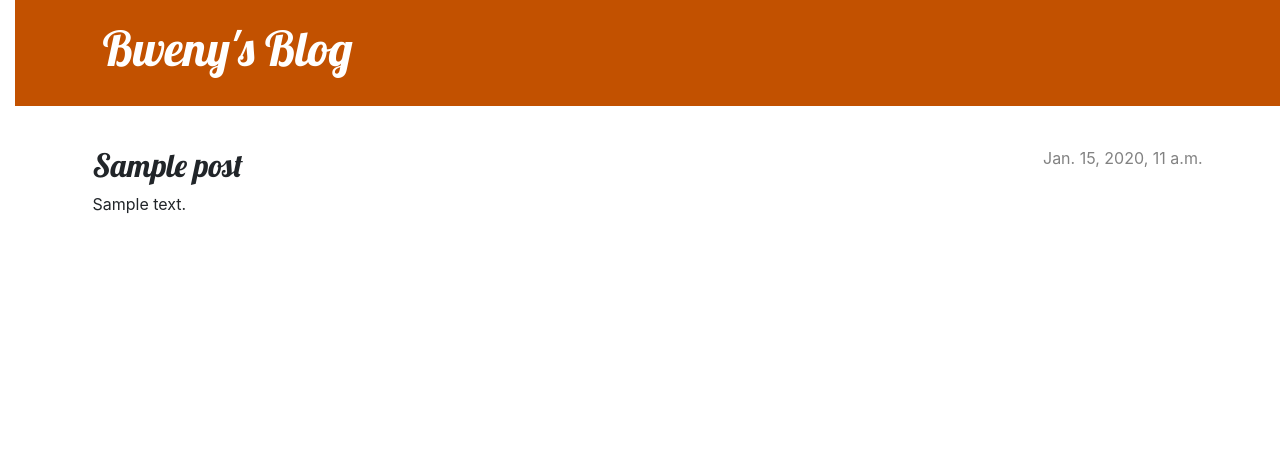
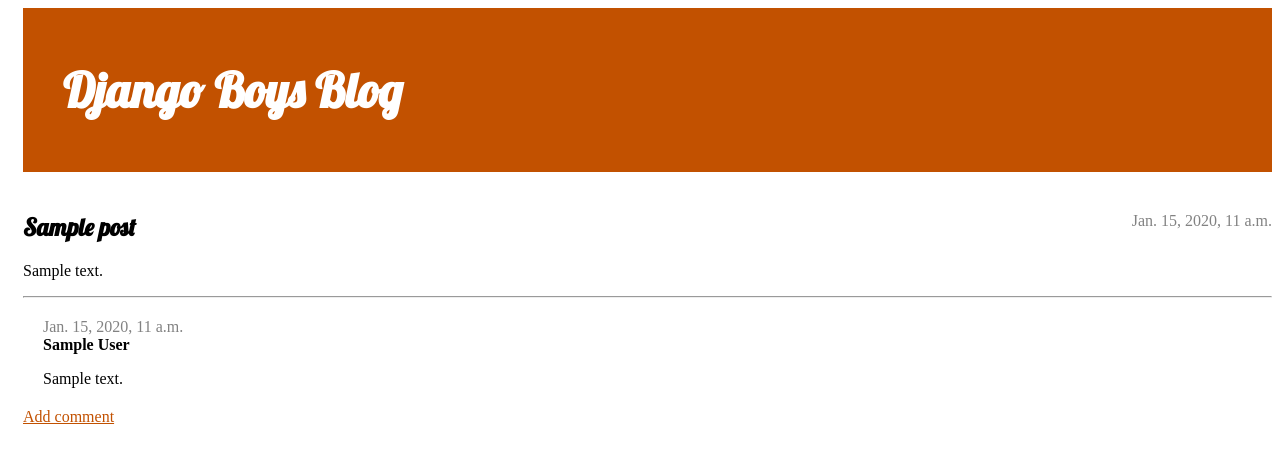
Before and after one commit to BenjaminAJ/my-first-blog, a Django app: page /post/1/ in a window 1280 px wide. Shown: the top 463 px of the page. Run offline with Django 3.2, Linux system fonts and the light colour scheme; tables that the repository leaves empty hold one stand-in row (values such as "Sample post"); some libraries are stand-ins or nearby versions.

Commit message:
Added Comment Section and Security Features

```diff
--- a/mysite/blog/admin.py
+++ b/mysite/blog/admin.py
@@ -1,6 +1,6 @@
 from django.contrib import admin
-from .models import Post
+from .models import Post, Comment
 
 admin.site.register(Post)
-
+admin.site.register(Comment)
 # Register your models here.
--- a/mysite/blog/models.py
+++ b/mysite/blog/models.py
@@ -17,3 +17,20 @@ class Post(models.Model):
 
     def __str__(self):
         return self.title
+
+    def approved_comments(self):
+        return self.comments.filter(approved_comment=True)
+
+class Comment(models.Model):
+    post = models.ForeignKey('blog.Post', on_delete=models.CASCADE, related_name='comments')
+    author = models.CharField(max_length=200)
+    text = models.TextField()
+    created_date = models.DateTimeField(default=timezone.now)
+    approved_comment = models.BooleanField(default=False)
+
+    def approve(self):
+        self.approved_comment = True
+        self.save
+
+    def __str__(self):
+        return self.text
--- a/mysite/blog/static/css/blog.css
+++ b/mysite/blog/static/css/blog.css
@@ -75,3 +75,7 @@ h4 {
     color: #FFFFFF;
     background-color: #C25100;
 }
+
+.comment {
+    margin: 20px 0px 20px 20px;
+}
--- a/mysite/blog/templates/blog/base.html
+++ b/mysite/blog/templates/blog/base.html
@@ -2,29 +2,33 @@
 <!DOCTYPE html>
 <html>
     <head>
-        <title>Bweny's blog</title>
-        <link rel="stylesheet" href="https://cdn.jsdelivr.net/npm/bootstrap@4.5.3/dist/css/bootstrap.min.css" integrity="sha384-TX8t27EcRE3e/ihU7zmQxVncDAy5uIKz4rEkgIXeMed4M0jlfIDPvg6uqKI2xXr2" crossorigin="anonymous">
+        <title>Django Boys blog</title>
+        <!-- <link rel="stylesheet" href="https://cdn.jsdelivr.net/npm/bootstrap@4.5.3/dist/css/bootstrap.min.css" integrity="sha384-TX8t27EcRE3e/ihU7zmQxVncDAy5uIKz4rEkgIXeMed4M0jlfIDPvg6uqKI2xXr2" crossorigin="anonymous"> -->
         <link href="//fonts.googleapis.com/css?family=Lobster&subset=latin,latin-ext" rel="stylesheet" type="text/css">
         <link rel="stylesheet" href="{% static 'css/blog.css' %}">
+        <script src="https://code.iconify.design/2/2.0.3/iconify.min.js"></script>
     </head>
     <body>
-        <header class="page-header">
-            <div class="container">
+        <div class="page-header">
             {% if user.is_authenticated %}
-                    <a href="{% url 'post_new' %}" class="top-menu">
-                        {% include './icons/file-earmark-plus.svg' %}
+                <a href="{% url 'post_new' %}" class="top-menu"><span class="iconify" data-icon="bi:file-earmark-plus" data-rotate="180deg"></span>
+                </a>
+                <a href="{% url 'post_draft_list' %}" class="top-menu"><span class="iconify" data-icon="bi:pencil-square" data-rotate="180deg" data-flip="horizontal,vertical"></span>
+                </a>
+                <p class="top-menu">Hello {{ user.username }} <small>(<a href="{% url 'logout' %}">Log out</a>)</small></p>
+            {% else %}
+                <a href="{% url 'login' %}" class="top-menu"><span class="iconify" data-icon="bi:lock" data-rotate="180deg" data-flip="horizontal,vertical"></span>
                 </a>
             {% endif %}
-                <h1><a href="/">Bweny's Blog</a></h1>
+            <h1><a href="/">Django Boys Blog</a></h1>
         </div>
-        </header>
-        <main class="container">
+        <div class="content container">
             <div class="row">
-                <div class="col">
+                <div class="col-md-8">
                 {% block content %}
                 {% endblock %}
                 </div>
             </div>
-        </main>
+        </div>
     </body>
 </html>
--- a/mysite/blog/templates/blog/post_detail.html
+++ b/mysite/blog/templates/blog/post_detail.html
@@ -5,16 +5,39 @@
         <aside class="actions">
             {% if user.is_authenticated %}
                 <a class="btn btn-default" href="{% url 'post_edit' pk=post.pk %}">
-                    {% include './icons/pencil-fill.svg' %}
+                    <span class="iconify" data-icon="bi:pencil-square" data-rotate="180deg" data-flip="horizontal,vertical"></span>
                 </a>
+                <a class="btn btn-default" href="{% url 'post_remove' pk=post.pk %}">
+                    <span class="iconify" data-icon="bi:file-earmark-minus" data-rotate="180deg"></span></a>
             {% endif %}
         </aside>
         {% if post.published_date %}
             <time class="date">
                 {{ post.published_date }}
             </time>
+        {% else %}
+            <a class="btn btn-default" href="{% url 'post_publish' pk=post.pk %}">Publish</a>
         {% endif %}
         <h2>{{ post.title }}</h2>
         <p>{{ post.text|linebreaksbr }}</p>
+        <hr>
+        {% for comment in post.comments.all %}
+        {% if user.is_authenticated or comment.approved_comment %}
+        <div class="comment">
+            <div class="date">
+                {{ comment.created_date }}
+                {% if not comment.approved_comment %}
+                    <a class="btn btn-default" href="{% url 'comment_remove' pk=comment.pk %}"><span class="glyphicon glyphicon-remove"></span></a>
+                    <a class="btn btn-default" href="{% url 'comment_approve' pk=comment.pk %}"><span class="glyphicon glyphicon-ok"></span></a>
+                {% endif %}
+            </div>
+            <strong>{{ comment.author }}</strong>
+            <p>{{ comment.text|linebreaks }}</p>
+        </div>
+        {% endif %}
+    {% empty %}
+        <p>No comments here yet :(</p>
+    {% endfor %}
+    <a class="btn btn-default" href="{% url 'add_comment_to_post' pk=post.pk %}">Add comment</a>
     </article>
 {% endblock %}
--- a/mysite/blog/urls.py
+++ b/mysite/blog/urls.py
@@ -7,4 +7,10 @@ urlpatterns = [
     path('post/<int:pk>/', views.post_detail, name='post_detail'),
     path('post/new/', views.post_new, name='post_new'),
     path('post/<int:pk>/edit/', views.post_edit, name='post_edit'),
+    path('drafts/', views.post_draft_list, name='post_draft_list'),
+    path('post/<pk>/publish/', views.post_publish, name='post_publish'),
+    path('post/<pk>/remove/', views.post_remove, name='post_remove'),
+    path('post/<int:pk>/comment/', views.add_comment_to_post, name='add_comment_to_post'),
+    path('comment/<int:pk>/approve/', views.comment_approve, name='comment_approve'),
+    path('comment/<int:pk>/remove/', views.comment_remove, name='comment_remove'),
 ]
--- a/mysite/blog/views.py
+++ b/mysite/blog/views.py
@@ -1,8 +1,9 @@
 from django.shortcuts import get_object_or_404, render
 from django.utils import timezone
-from .models import Post
-from .forms import PostForm
+from .models import Post, Comment
+from .forms import PostForm, CommentForm
 from django.shortcuts import redirect
+from django.contrib.auth.decorators import login_required
 # Create your views here.
 
 def post_list(request):
@@ -13,19 +14,20 @@ def post_detail(request, pk):
     post = get_object_or_404(Post, pk=pk)
     return render(request, 'blog/post_detail.html', {'post': post})
 
+@login_required
 def post_new(request):
     if request.method == "POST":
         form = PostForm(request.POST)
         if form.is_valid():
             post = form.save(commit=False)
             post.author = request.user
-            post.published_date = timezone.now()
             post.save()
             return redirect('post_detail', pk=post.pk)
     else:
         form = PostForm()
     return render(request, 'blog/post_edit.html', {'form': form})
 
+@login_required
 def post_edit(request, pk):
     post = get_object_or_404(Post, pk=pk)
     if request.method == "POST":
@@ -33,9 +35,50 @@ def post_edit(request, pk):
         if form.is_valid():
             post = form.save(commit=False)
             post.author = request.user
-            post.published_date = timezone.now()
             post.save()
             return redirect('post_detail', pk=post.pk)
     else:
         form = PostForm(instance=post)
     return render(request, 'blog/post_edit.html', {'form': form})
+
+@login_required
+def post_draft_list(request):
+    posts = Post.objects.filter(published_date__isnull=True).order_by('created_date')
+    return render(request, 'blog/post_draft_list.html', {'posts': posts})
+
+@login_required
+def post_publish(request, pk):
+    post = get_object_or_404(Post, pk=pk)
+    post.publish()
+    return redirect('post_detail', pk=pk)
+
+@login_required
+def post_remove(request, pk):
+    post = get_object_or_404(Post, pk=pk)
+    post.delete()
+    return redirect('post_list')
+
+def add_comment_to_post(request, pk):
+    post = get_object_or_404(Post, pk=pk)
+    if request.method == "POST":
+        form = CommentForm(request.POST)
+        if form.is_valid():
+            comment = form.save(commit=False)
+            comment.post = post
+            comment.save()
+            return redirect('post_detail', pk=post.pk)
+    else:
+        form = CommentForm()
+    return render(request, 'blog/add_comment_to_post.html', {'form': form})
+
+@login_required
+def comment_approve(request, pk):
+    comment = get_object_or_404(Comment, pk=pk)
+    comment.approve()
+    return redirect('post_detail', pk=comment.post.pk)
+
+@login_required
+def comment_remove(requet, pk):
+    comment = get_object_or_404(Comment, pk=pk)
+    comment.delete()
+    return redirect('post_detail', pk=comment.post.pk)
--- a/mysite/mysite/settings.py
+++ b/mysite/mysite/settings.py
@@ -120,3 +120,5 @@ USE_TZ = True
 
 STATIC_URL = '/static/'
 STATIC_ROOT = os.path.join(BASE_DIR, 'static')
+
+LOGIN_REDIRECT_URL = '/'
--- a/mysite/mysite/urls.py
+++ b/mysite/mysite/urls.py
@@ -16,7 +16,11 @@ Including another URLconf
 from django.contrib import admin
 from django.urls import path, include
 
+from django.contrib.auth import views
+
 urlpatterns = [
     path('admin/', admin.site.urls),
+    path('accounts/login/', views.LoginView.as_view(), name='login'),
+    path('accounts/logout/', views.LogoutView.as_view(next_page='/'), name='logout'),
     path('', include('blog.urls')),
 ]
```
Also changed, not shown: mysite/blog/forms.py (+8 -1 lines), mysite/blog/templates/blog/add_comment_to_post.html (added, +9 -0 lines), mysite/blog/templates/blog/post_draft_list.html (added, +11 -0 lines), mysite/blog/templates/blog/post_list.html (+7 -6 lines), mysite/blog/templates/registration/login.html (added, +23 -0 lines), mysite/blog/migrations/0002_comment.py (added), mysite/blog/templates/blog/icons/door-open-fill.svg (added), mysite/blog/templates/blog/icons/door-open.svg (added), mysite/blog/templates/blog/icons/file-minus.svg (added), mysite/blog/templates/blog/icons/lock.svg (added). Lines whose indentation alone changed are shown as unchanged.
